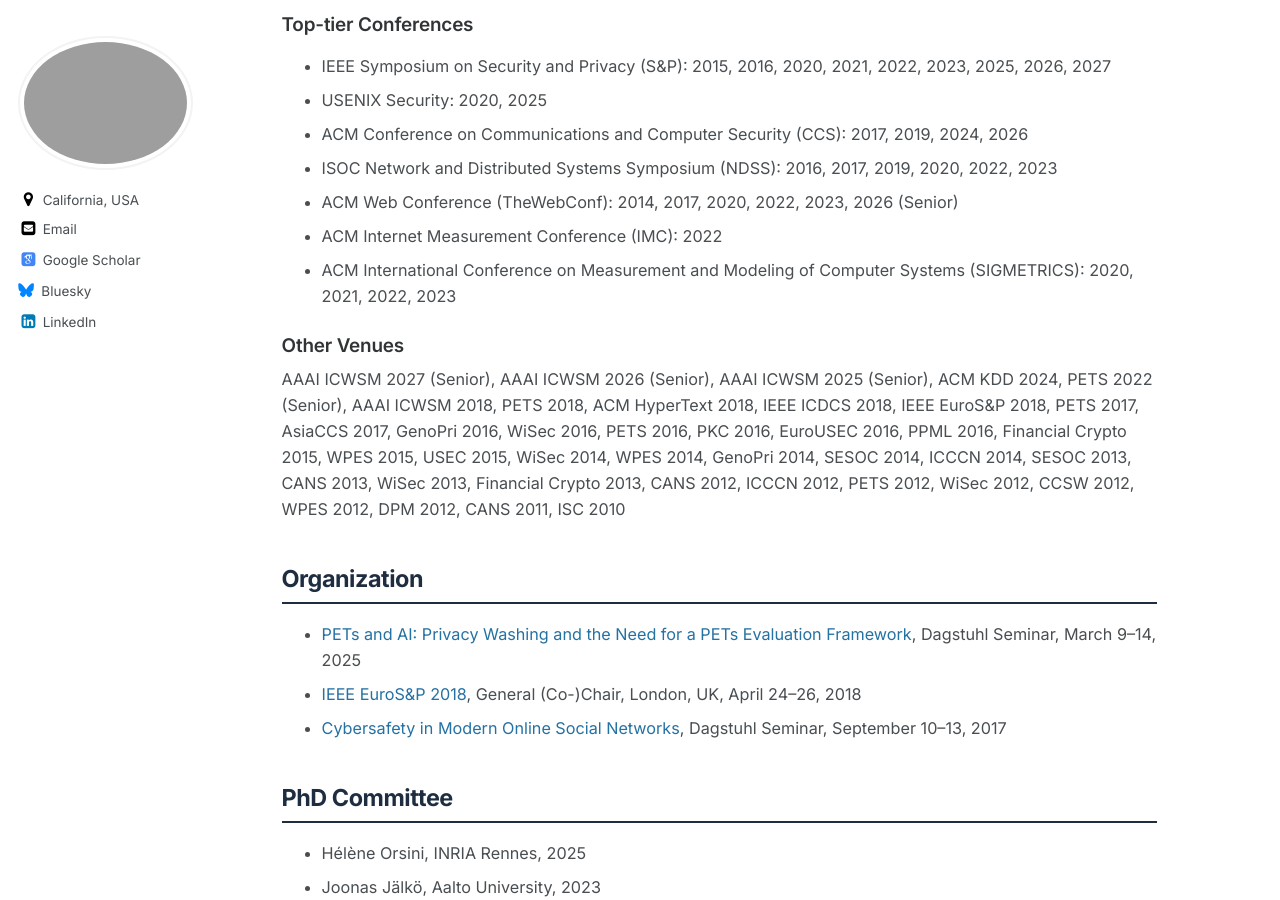
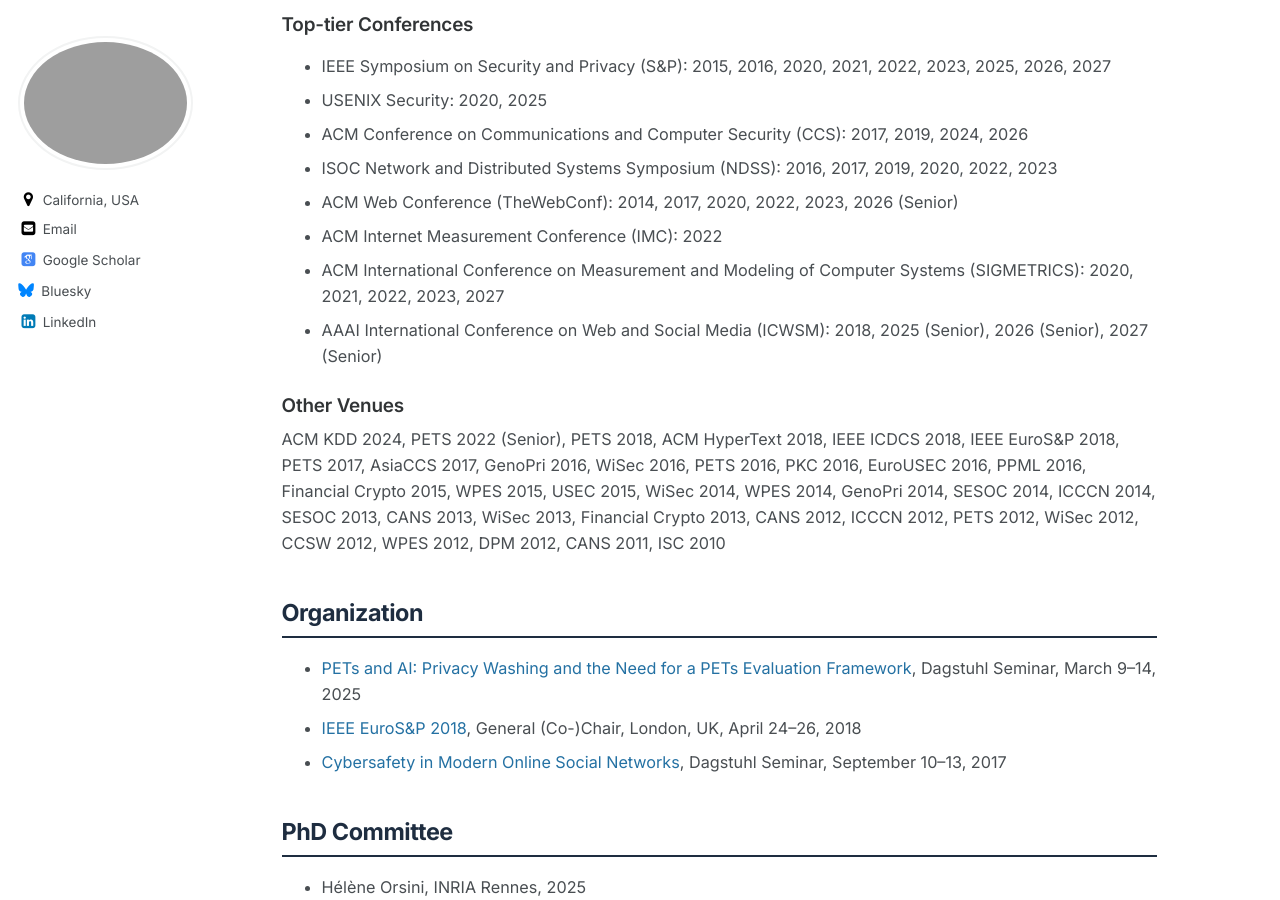
Before and after one commit to emidec/emidec.github.io, a Jekyll site: the page built from _pages/service.md, in a window 1280 px wide and 900 px high, scrolled down 1039 px. Built offline with Jekyll 4.4.1, drawn with Linux system fonts in a browser that asks for light colours; some web fonts are replaced; a script bundle is joined from its source files by our own code; library files that are not in the unit come from our copies.

Commit message:
Service: ICWSM in top-tier, SIGMETRICS 2027

```diff
--- a/_pages/service.md
+++ b/_pages/service.md
@@ -40,11 +40,12 @@
 - ISOC Network and Distributed Systems Symposium (NDSS): 2016, 2017, 2019, 2020, 2022, 2023
 - ACM Web Conference (TheWebConf): 2014, 2017, 2020, 2022, 2023, 2026 (Senior)
 - ACM Internet Measurement Conference (IMC): 2022
-- ACM International Conference on Measurement and Modeling of Computer Systems (SIGMETRICS): 2020, 2021, 2022, 2023
+- ACM International Conference on Measurement and Modeling of Computer Systems (SIGMETRICS): 2020, 2021, 2022, 2023, 2027
+- AAAI International Conference on Web and Social Media (ICWSM): 2018, 2025 (Senior), 2026 (Senior), 2027 (Senior)
 
 
 ### Other Venues
-AAAI ICWSM 2027 (Senior), AAAI ICWSM 2026 (Senior), AAAI ICWSM 2025 (Senior), ACM KDD 2024, PETS 2022 (Senior), AAAI ICWSM 2018, PETS 2018, ACM HyperText 2018, IEEE ICDCS 2018, IEEE EuroS&P 2018, PETS 2017, AsiaCCS 2017, GenoPri 2016, WiSec 2016, PETS 2016, PKC 2016, EuroUSEC 2016, PPML 2016, Financial Crypto 2015, WPES 2015, USEC 2015, WiSec 2014, WPES 2014, GenoPri 2014, SESOC 2014, ICCCN 2014, SESOC 2013, CANS 2013, WiSec 2013, Financial Crypto 2013, CANS 2012, ICCCN 2012, PETS 2012, WiSec 2012, CCSW 2012, WPES 2012, DPM 2012, CANS 2011, ISC 2010
+ACM KDD 2024, PETS 2022 (Senior), PETS 2018, ACM HyperText 2018, IEEE ICDCS 2018, IEEE EuroS&P 2018, PETS 2017, AsiaCCS 2017, GenoPri 2016, WiSec 2016, PETS 2016, PKC 2016, EuroUSEC 2016, PPML 2016, Financial Crypto 2015, WPES 2015, USEC 2015, WiSec 2014, WPES 2014, GenoPri 2014, SESOC 2014, ICCCN 2014, SESOC 2013, CANS 2013, WiSec 2013, Financial Crypto 2013, CANS 2012, ICCCN 2012, PETS 2012, WiSec 2012, CCSW 2012, WPES 2012, DPM 2012, CANS 2011, ISC 2010
 
 
 ## Organization
```
